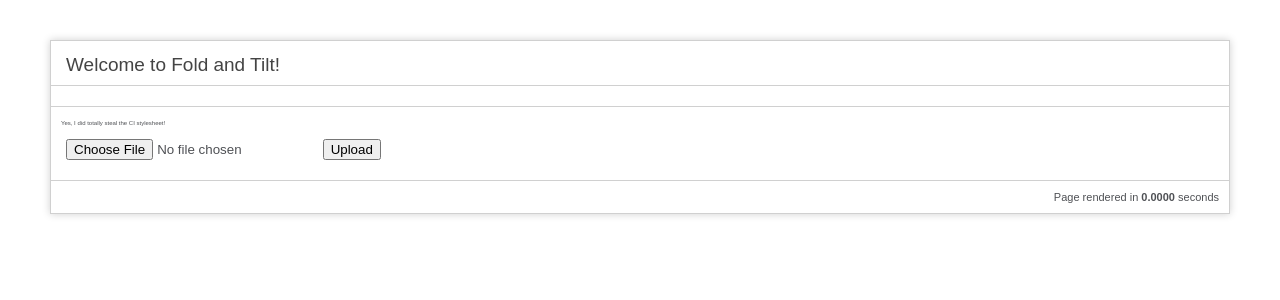
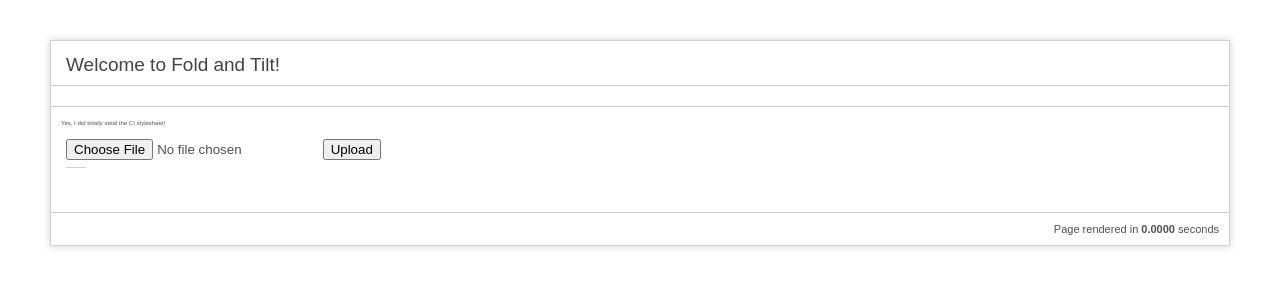
Before and after one commit to arghorashy/FoldAndTiltOnline_CI, a CodeIgniter app: page / in a window 1280 px wide. Shown: the top 300 px of the page. Run offline with CodeIgniter, Linux system fonts and the light colour scheme.

Commit message:
Got conversion and errors to show up consistently!

```diff
--- a/assets/css/CI.css
+++ b/assets/css/CI.css
@@ -64,3 +64,21 @@ p.timid{
 	border: 1px solid #D0D0D0;
 	-webkit-box-shadow: 0 0 8px #D0D0D0;
 }
+
+span#error
+{
+	text-align: left;
+	font-size: 13px;
+	color: red;
+	border-top: 1px solid #D0D0D0;
+	line-height: 32px;
+	padding: 0 10px 0 10px;
+	margin: 20px 0 0 0;
+}
+
+span#preview
+{
+	display: block;
+	text-align: center;
+
+}
```
Also changed, not shown: assets/js/uploadAndProcess.js (+92 -23 lines).
